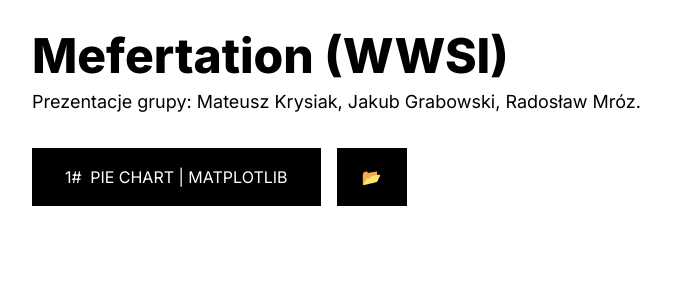
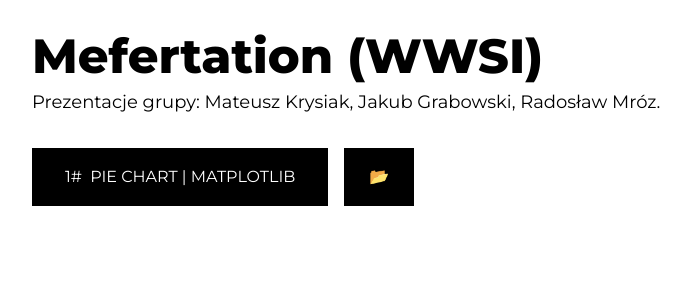
Before and after one commit to Meferek/mefertation, a Next.js app: page / in a window 1280 px wide. Shown: the top 300 px of the page, without its empty margins (0-687 px from the left). Built offline with nearby package versions, Linux system fonts and the light colour scheme.

Commit message:
[BUGFIX]

```diff
--- a/src/app/page.tsx
+++ b/src/app/page.tsx
@@ -1,8 +1,9 @@
 import LinkComponent from "@/components/others/LinkComponent";
 import { Metadata } from "next";
-import { Inter } from "next/font/google";
+import { Montserrat } from "next/font/google";
 
-const inter = Inter({ subsets: ['latin'] })
+// const inter = Inter({ subsets: ['latin'] })
+const montserrat = Montserrat({ subsets: ['latin'] })
 
 export const metadata: Metadata = {
     title: "Mefertation",
@@ -11,7 +12,7 @@ export const metadata: Metadata = {
 export default function Page() {
     return (
         <>
-            <div className={`flex w-full h-screen ${ inter.className } antialiased`}>
+            <div className={`flex w-full h-screen ${ montserrat.className } antialiased`}>
                 <div className="flex flex-col p-4 md:p-8">
                     <div className="mb-8">
                         <h1 className="text-3xl md:text-4xl xl:text-5xl font-extrabold mb-2">Mefertation (WWSI)</h1>
--- a/src/app/presentations/1/page.tsx
+++ b/src/app/presentations/1/page.tsx
@@ -1,8 +1,5 @@
 import RevealPresentation from '@/components/RevealPresentation';
 import { Metadata } from 'next';
-import { Montserrat } from 'next/font/google';
-
-const montserrat = Montserrat({ subsets: ['latin'] })
 
 export const metadata: Metadata = {
     title: "Mefertation  | Prezentacja 1",
@@ -10,8 +7,8 @@ export const metadata: Metadata = {
 
 export default function Page() {
     return (
-        <div className={ montserrat.className+" antialiased" }>
+        <>
             <RevealPresentation />
-        </div>
+        </>
     );
 }
```
